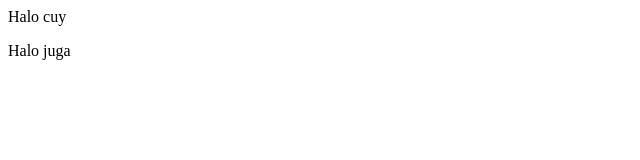
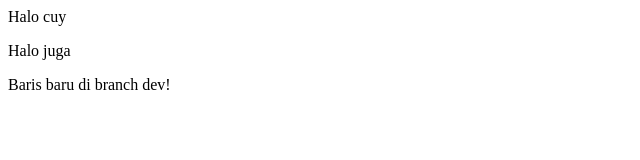
Before and after one commit to pinamaril/github-test, a plain HTML site: page index.html in a window 1280 px wide. Shown: the whole page, without its empty margins (0-640 px from the left). Drawn offline with Linux system fonts and the light colour scheme.

Commit message:
menambah baris baru

```diff
--- a/index.html
+++ b/index.html
@@ -1,2 +1,4 @@
 <p>Halo cuy</p>
 <p>Halo juga</p>
+
+<p>Baris baru di branch dev!</p>
```
